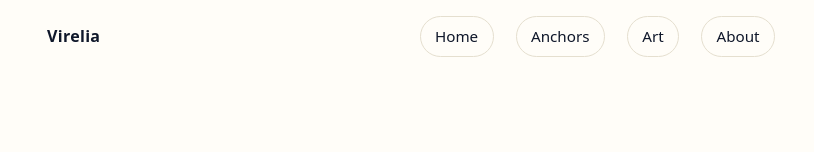
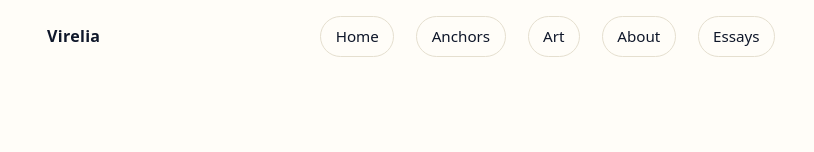
Before and after one commit to jessewilliams37/virelia-site, an Astro site: page / in a window 1280 px wide. Shown: the top 152 px of the page, without its empty margins (225-1039 px from the left). Built offline with nearby package versions, Linux system fonts and the light colour scheme; Astro itself is replaced by a stand-in of ours.

Commit message:
Update index.astro

```diff
--- a/src/pages/index.astro
+++ b/src/pages/index.astro
@@ -24,6 +24,7 @@ const title = "Virelia — The Confluence";
         <a href="/anchors" class="btn">Anchors</a>
         <a href="/art" class="btn">Art</a>
         <a href="/about" class="btn">About</a>
+        <a href="/essays" class="btn">Essays</a>
       </nav>
     </header>
     <main class="wrap">
```
